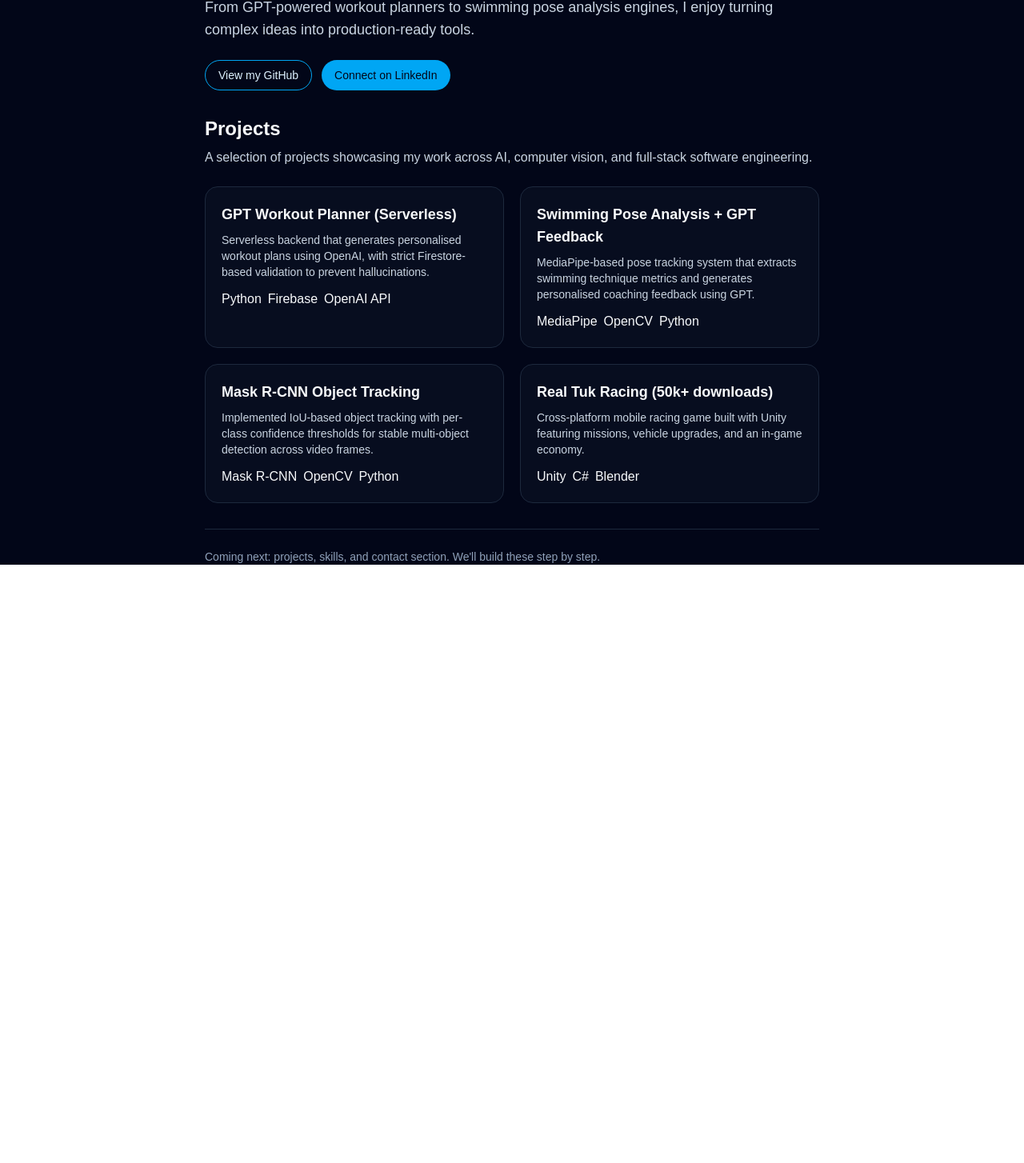
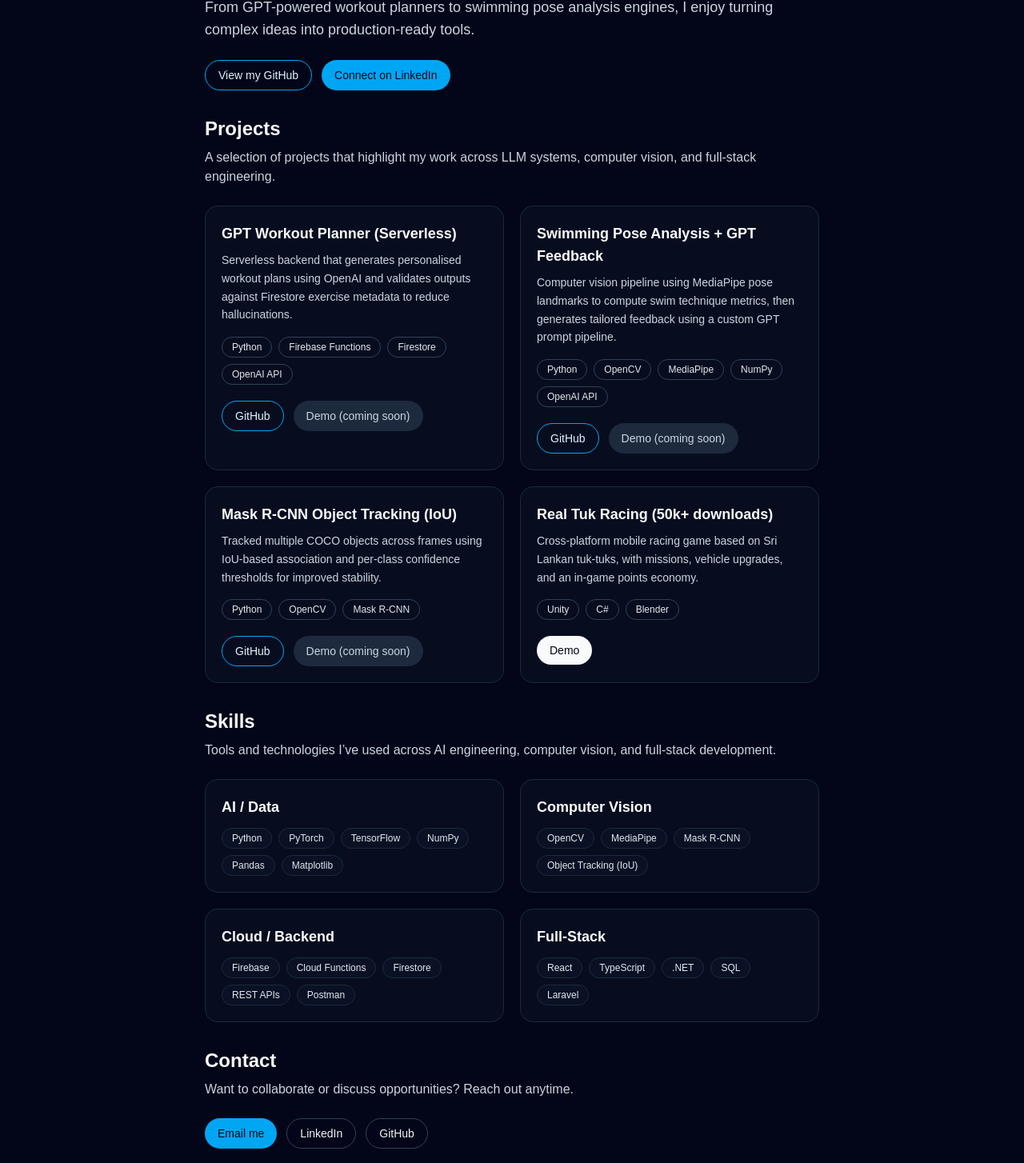
Before and after one commit to gayyaalpha/gayashan-portfolio, a Next.js app: page / in a window 1280 px wide. Shown: the part 145-1599 px from the top of the page at 80% size. Before the commit the page ends 851 px from the top, so only its background shows below. Built offline with nearby package versions, Linux system fonts and the light colour scheme.

Commit message:
Refactor homepage sections into components
Move projects, skills, and contact into reusable components under app/components.

```diff
--- /dev/null
+++ b/app/components/ContactSection.tsx
@@ -0,0 +1,39 @@
+export function ContactSection() {
+    return (
+      <section>
+        <h2 className="text-2xl font-bold">Contact</h2>
+        <p className="mt-2 text-slate-300 max-w-3xl">
+          Want to collaborate or discuss opportunities? Reach out anytime.
+        </p>
+
+        <div className="mt-6 flex flex-wrap gap-3">
+          <a
+            href="mailto:dewanarayana48@gmail.com"
+            className="inline-flex items-center rounded-full bg-sky-500 px-4 py-2 text-sm font-medium text-slate-950 hover:bg-sky-400"
+          >
+            Email me
+          </a>
+
+          <a
+            href="https://www.linkedin.com/in/gayashan-dewanarayana"
+            target="_blank"
+            className="inline-flex items-center rounded-full border border-slate-700 px-4 py-2 text-sm font-medium text-slate-100 hover:bg-slate-900/40"
+          >
+            LinkedIn
+          </a>
+
+          <a
+            href="https://github.com/gayyaalpha"
+            target="_blank"
+            className="inline-flex items-center rounded-full border border-slate-700 px-4 py-2 text-sm font-medium text-slate-100 hover:bg-slate-900/40"
+          >
+            GitHub
+          </a>
+        </div>
+
+        <p className="mt-4 text-sm text-slate-400">
+          Based in Australia · Open to AI Engineer / Software Engineer roles
+        </p>
+      </section>
+    );
+  }
--- /dev/null
+++ b/app/components/ProjectCard.tsx
@@ -0,0 +1,54 @@
+export type Project = {
+    title: string;
+    description: string;
+    tech: string[];
+    github?: string;
+    demo?: string;
+  };
+const tag =
+  "rounded-full border border-slate-700 px-3 py-1 text-xs text-slate-200";
+
+export function ProjectCard({ project }: { project: Project }) {
+  return (
+    <div className="rounded-2xl border border-slate-800 bg-slate-900/40 p-5 shadow-sm">
+      <h3 className="text-lg font-semibold text-slate-50">{project.title}</h3>
+      <p className="mt-2 text-sm leading-relaxed text-slate-300">
+        {project.description}
+      </p>
+
+      <div className="mt-4 flex flex-wrap gap-2">
+        {project.tech.map((t) => (
+          <span key={t} className={tag}>
+            {t}
+          </span>
+        ))}
+      </div>
+
+      <div className="mt-5 flex flex-wrap gap-3">
+        {project.github ? (
+          <a
+            href={project.github}
+            target="_blank"
+            className="inline-flex items-center rounded-full border border-sky-500 px-4 py-2 text-sm font-medium text-sky-100 hover:bg-sky-500/10"
+          >
+            GitHub
+          </a>
+        ) : null}
+
+        {project.demo ? (
+          <a
+            href={project.demo}
+            target="_blank"
+            className="inline-flex items-center rounded-full bg-slate-50 px-4 py-2 text-sm font-medium text-slate-950 hover:bg-slate-200"
+          >
+            Demo
+          </a>
+        ) : (
+          <span className="inline-flex items-center rounded-full bg-slate-800 px-4 py-2 text-sm font-medium text-slate-300">
+            Demo (coming soon)
+          </span>
+        )}
+      </div>
+    </div>
+  )
+}
--- /dev/null
+++ b/app/components/ProjectSection.tsx
@@ -0,0 +1,50 @@
+import {  ProjectCard, type Project } from "./ProjectCard";
+
+const projects: Project[] = [
+    {
+      title: "GPT Workout Planner (Serverless)",
+      description:
+        "Serverless backend that generates personalised workout plans using OpenAI and validates outputs against Firestore exercise metadata to reduce hallucinations.",
+      tech: ["Python", "Firebase Functions", "Firestore", "OpenAI API"],
+      github: "https://github.com/gayyaalpha",
+    },
+    {
+      title: "Swimming Pose Analysis + GPT Feedback",
+      description:
+        "Computer vision pipeline using MediaPipe pose landmarks to compute swim technique metrics, then generates tailored feedback using a custom GPT prompt pipeline.",
+      tech: ["Python", "OpenCV", "MediaPipe", "NumPy", "OpenAI API"],
+      github: "https://github.com/gayyaalpha",
+    },
+    {
+      title: "Mask R-CNN Object Tracking (IoU)",
+      description:
+        "Tracked multiple COCO objects across frames using IoU-based association and per-class confidence thresholds for improved stability.",
+      tech: ["Python", "OpenCV", "Mask R-CNN"],
+      github: "https://github.com/gayyaalpha",
+    },
+    {
+      title: "Real Tuk Racing (50k+ downloads)",
+      description:
+        "Cross-platform mobile racing game based on Sri Lankan tuk-tuks, with missions, vehicle upgrades, and an in-game points economy.",
+      tech: ["Unity", "C#", "Blender"],
+      demo: "https://play.google.com/store/search?q=real+tuk+racing&c=apps&hl=en",
+    },
+  ];
+
+export default function ProjectSection() {
+  return (
+    <section>
+      <h2 className="text-2xl font-bold">Projects</h2>
+      <p className="mt-2 text-slate-300 max-w-3xl">
+        A selection of projects that highlight my work across LLM systems,
+        computer vision, and full-stack engineering.
+      </p>
+
+      <div className="mt-6 grid gap-5 sm:grid-cols-2">
+        {projects.map((p) => (
+          <ProjectCard key={p.title} project={p} />
+        ))}
+      </div>
+    </section>
+  );
+}
--- /dev/null
+++ b/app/components/SkillSection.tsx
@@ -0,0 +1,48 @@
+const chip =
+  "rounded-full border border-slate-800 bg-slate-900/40 px-3 py-1 text-xs text-slate-200";
+
+function SkillGroup({ title, items }: { title: string; items: string[] }) {
+  return (
+    <div className="rounded-2xl border border-slate-800 bg-slate-900/40 p-5">
+      <h3 className="text-lg font-semibold">{title}</h3>
+      <div className="mt-3 flex flex-wrap gap-2">
+        {items.map((s) => (
+          <span key={s} className={chip}>
+            {s}
+          </span>
+        ))}
+      </div>
+    </div>
+  );
+}
+
+export function SkillsSection() {
+  return (
+    <section>
+      <h2 className="text-2xl font-bold">Skills</h2>
+      <p className="mt-2 text-slate-300 max-w-3xl">
+        Tools and technologies I’ve used across AI engineering, computer vision,
+        and full-stack development.
+      </p>
+
+      <div className="mt-6 grid gap-5 sm:grid-cols-2">
+        <SkillGroup
+          title="AI / Data"
+          items={["Python", "PyTorch", "TensorFlow", "NumPy", "Pandas", "Matplotlib"]}
+        />
+        <SkillGroup
+          title="Computer Vision"
+          items={["OpenCV", "MediaPipe", "Mask R-CNN", "Object Tracking (IoU)"]}
+        />
+        <SkillGroup
+          title="Cloud / Backend"
+          items={["Firebase", "Cloud Functions", "Firestore", "REST APIs", "Postman"]}
+        />
+        <SkillGroup
+          title="Full-Stack"
+          items={["React", "TypeScript", ".NET", "SQL", "Laravel"]}
+        />
+      </div>
+    </section>
+  );
+}
--- a/app/page.tsx
+++ b/app/page.tsx
@@ -1,5 +1,9 @@
-const tag =
-  "rounded-full border border-slate-700 px-3 py-1 text-xs text-slate-200";
+
+import { ContactSection } from "./components/ContactSection";
+import ProjectSection from "./components/ProjectSection";
+import { SkillsSection } from "./components/SkillSection";
+
+
 export default function HomePage() {
   return (
     <main className="min-h-screen bg-slate-950 text-slate-50 flex items-center justify-center px-4">
@@ -40,86 +44,9 @@ export default function HomePage() {
             </a>
           </div>
         </section>
-        {/* Projects Section */}
-        <section>
-          <h2 className="text-2xl font-bold">Projects</h2>
-          <p className="mt-2 text-slate-300 max-w-3xl">
-            A selection of projects showcasing my work across AI, computer vision,
-            and full-stack software engineering.
-          </p>
-
-          <div className="mt-6 grid gap-5 sm:grid-cols-2">
-            {/* Project 1 */}
-            <div className="rounded-2xl border border-slate-800 bg-slate-900/40 p-5">
-              <h3 className="text-lg font-semibold">
-                GPT Workout Planner (Serverless)
-              </h3>
-              <p className="mt-2 text-sm text-slate-300">
-                Serverless backend that generates personalised workout plans using
-                OpenAI, with strict Firestore-based validation to prevent hallucinations.
-              </p>
-              <div className="mt-3 flex flex-wrap gap-2">
-                <span className="{tag}">Python</span>
-                <span className="{tag}">Firebase</span>
-                <span className="{tag}">OpenAI API</span>
-              </div>
-            </div>
-
-            {/* Project 2 */}
-            <div className="rounded-2xl border border-slate-800 bg-slate-900/40 p-5">
-              <h3 className="text-lg font-semibold">
-                Swimming Pose Analysis + GPT Feedback
-              </h3>
-              <p className="mt-2 text-sm text-slate-300">
-                MediaPipe-based pose tracking system that extracts swimming technique
-                metrics and generates personalised coaching feedback using GPT.
-              </p>
-              <div className="mt-3 flex flex-wrap gap-2">
-                <span className="{tag}">MediaPipe</span>
-                <span className="{tag}">OpenCV</span>
-                <span className="{tag}">Python</span>
-              </div>
-            </div>
-
-            {/* Project 3 */}
-            <div className="rounded-2xl border border-slate-800 bg-slate-900/40 p-5">
-              <h3 className="text-lg font-semibold">
-                Mask R-CNN Object Tracking
-              </h3>
-              <p className="mt-2 text-sm text-slate-300">
-                Implemented IoU-based object tracking with per-class confidence
-                thresholds for stable multi-object detection across video frames.
-              </p>
-              <div className="mt-3 flex flex-wrap gap-2">
-                <span className="{tag}">Mask R-CNN</span>
-                <span className="{tag}">OpenCV</span>
-                <span className="{tag}">Python</span>
-              </div>
-            </div>
-
-            {/* Project 4 */}
-            <div className="rounded-2xl border border-slate-800 bg-slate-900/40 p-5">
-              <h3 className="text-lg font-semibold">
-                Real Tuk Racing (50k+ downloads)
-              </h3>
-              <p className="mt-2 text-sm text-slate-300">
-                Cross-platform mobile racing game built with Unity featuring missions,
-                vehicle upgrades, and an in-game economy.
-              </p>
-              <div className="mt-3 flex flex-wrap gap-2">
-                <span className="{tag}">Unity</span>
-                <span className="{tag}">C#</span>
-                <span className="{tag}">Blender</span>
-              </div>
-            </div>
-          </div>
-        </section>
-        {/* Placeholder for upcoming sections */}
-        <section className="border-t border-slate-800 pt-6">
-          <p className="text-sm text-slate-400">
-            Coming next: projects, skills, and contact section. We&apos;ll build these step by step.
-          </p>
-        </section>
+        <ProjectSection />
+        <SkillsSection/>
+        <ContactSection/>
 
       </div>
     </main>
```
